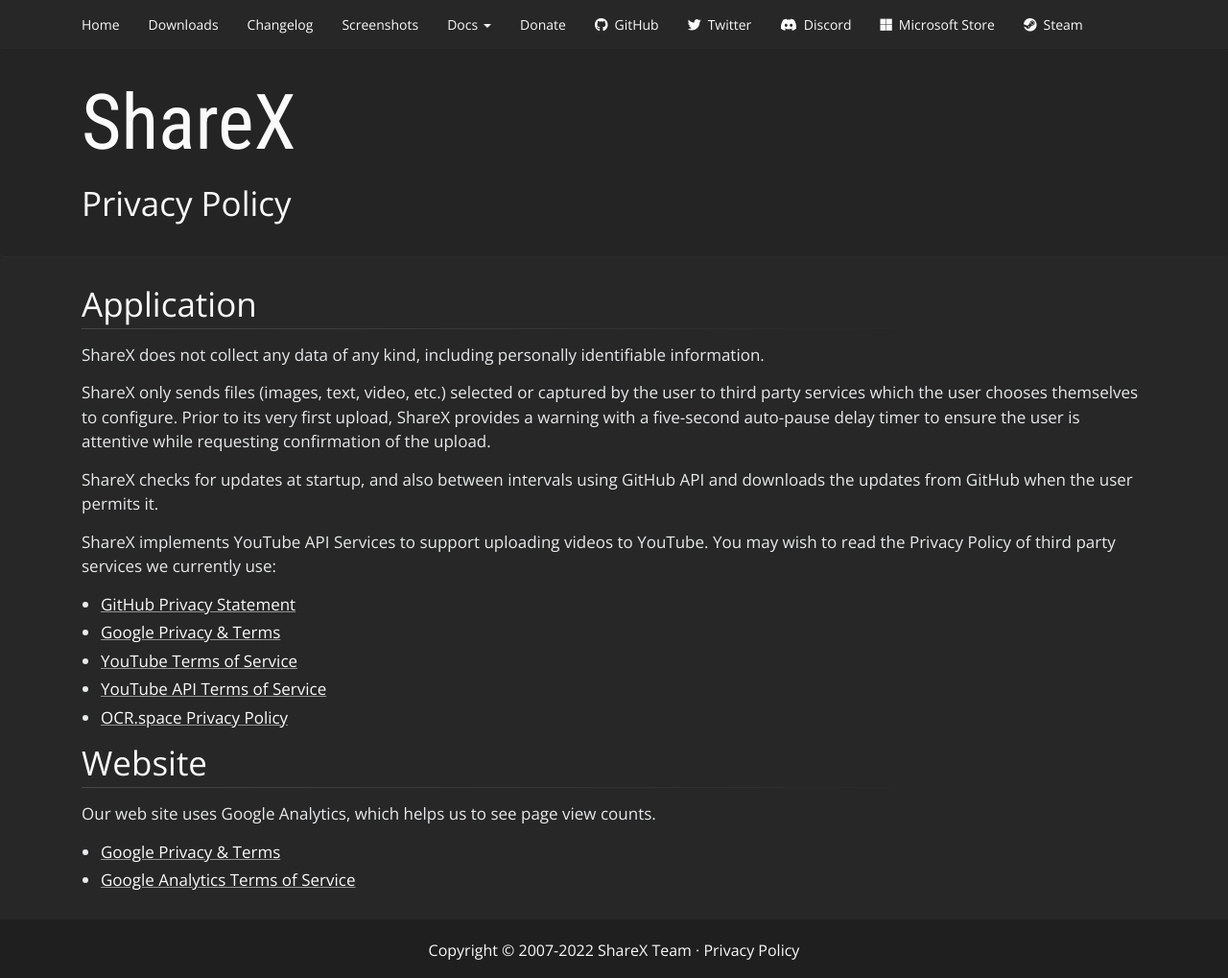
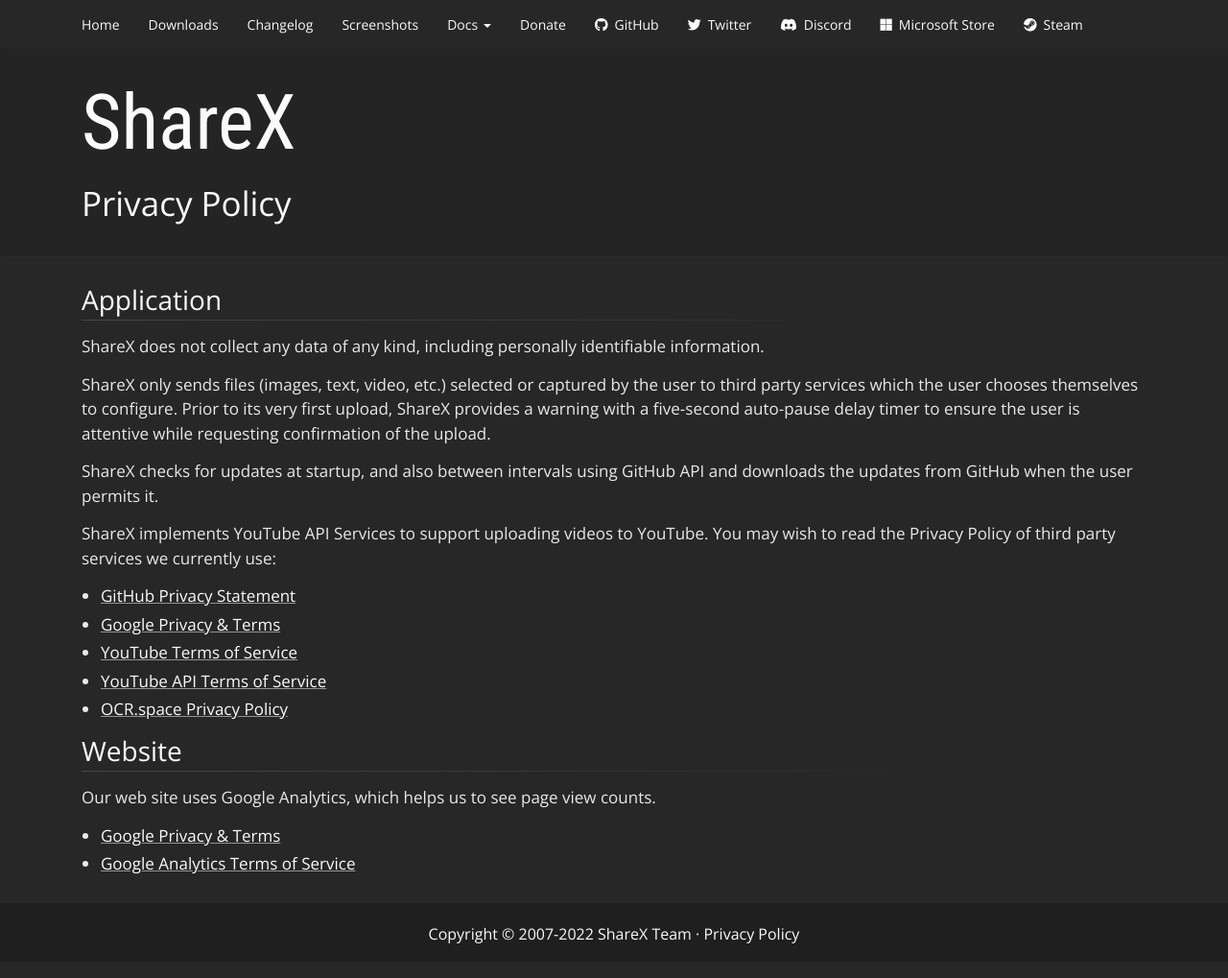
Before and after one commit to ShareX/sharex.github.io, a Jekyll site: the page built from privacy-policy/index.md, in a window 1280 px wide. Shown: the whole page at 96% size. Built offline with Jekyll 4.4.1, drawn with Linux system fonts in a browser that asks for light colours.

Commit message:
Update header size

```diff
--- a/privacy-policy/index.md
+++ b/privacy-policy/index.md
@@ -3,7 +3,7 @@
 title: Privacy Policy
 ---
 
-# Application
+## Application
 
 ShareX does not collect any data of any kind, including personally identifiable information.
 
@@ -19,7 +19,7 @@
 * [YouTube API Terms of Service](https://developers.google.com/youtube/terms/api-services-terms-of-service)
 * [OCR.space Privacy Policy](http://ocr.space/privacypolicy)
 
-# Website
+## Website
 
 Our web site uses Google Analytics, which helps us to see page view counts.
 
```
